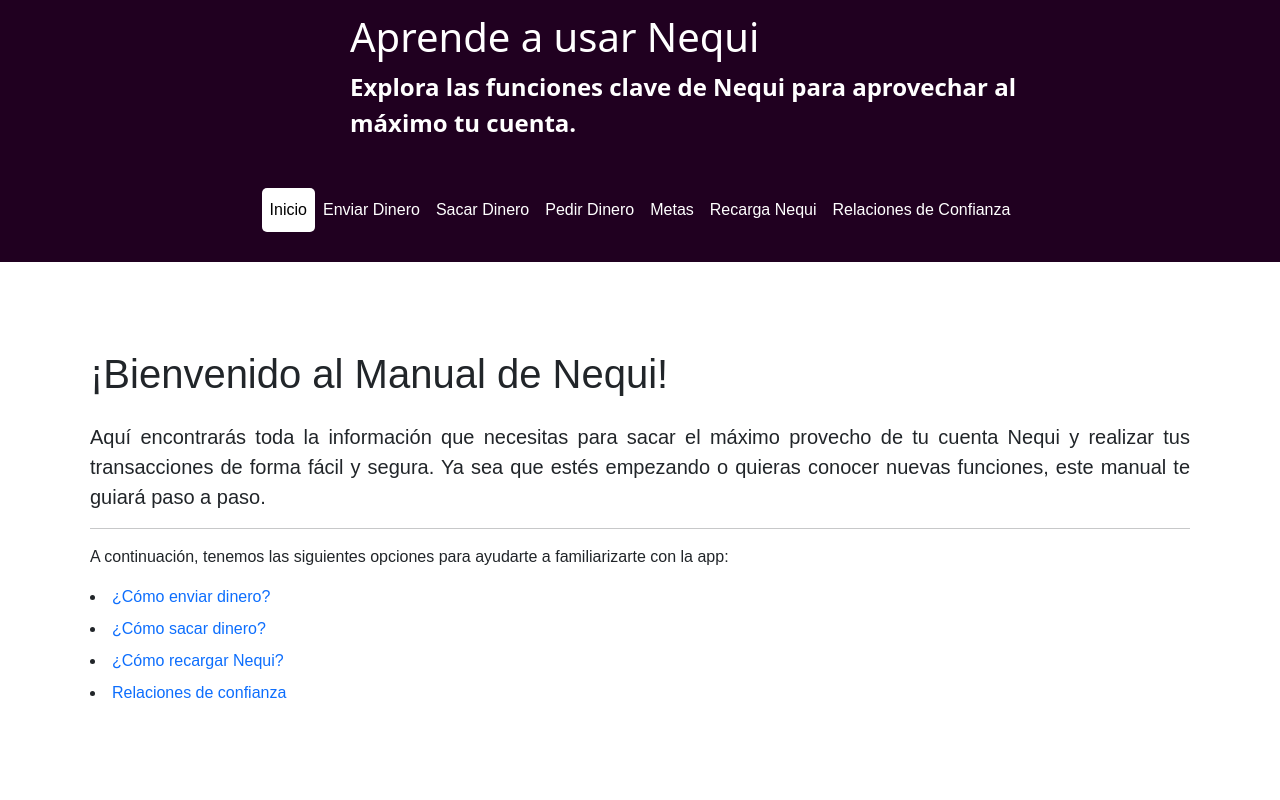
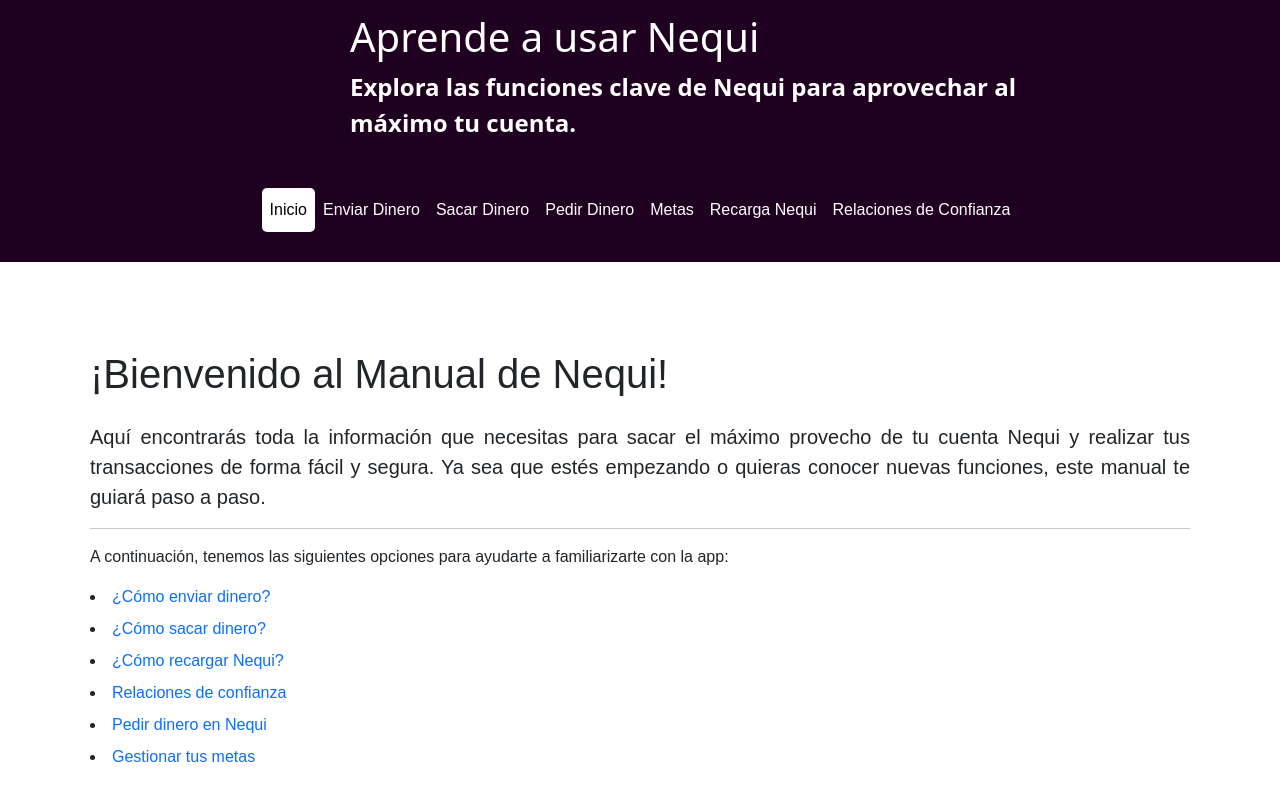
Before and after one commit to danielcaicedo98/manual-usuario-dciu, a React (Create React App) app: page / in a window 1280 px wide. Shown: the part 343-1143 px from the top of the page. Built offline with nearby package versions, Linux system fonts and the light colour scheme.

Commit message:
manual finalizado

```diff
--- a/src/components/Navbar.jsx
+++ b/src/components/Navbar.jsx
@@ -54,8 +54,8 @@
             <li className="nav-item">
               <NavLink to="/pedirdinero" className="nav-link" activeClassName="active" onClick={() => setHeaderText(
                 {
-                  titulo:"Cómo Retirar Dinero en Nequi",
-                  texto: "En esta sección te enseñamos cómo sacar dinero fácilmente"
+                  titulo:"Cómo Pedir Dinero en Nequi",
+                  texto: "En esta sección te enseñamos cómo pedir dinero fácilmente"
                 }
               )}>
                 Pedir Dinero
@@ -64,8 +64,8 @@
             <li className="nav-item">
               <NavLink to="/metas" className="nav-link" activeClassName="active" onClick={() => setHeaderText(
                 {
-                  titulo:"Cómo Retirar Dinero en Nequi",
-                  texto: "En esta sección te enseñamos cómo sacar dinero fácilmente"
+                  titulo:"Metas",
+                  texto: "En esta sección te enseñamos cómo gestionar tus metas"
                 }
               )}>
                 Metas
--- a/src/pages/Inicio.jsx
+++ b/src/pages/Inicio.jsx
@@ -55,6 +55,28 @@
           Relaciones de confianza
         </Link>
       </li>
+      <li style={{ marginBottom: '0.5rem', padding: 0 }}>
+        <Link to="/pedirdinero" className="text-primary" style={{ textDecoration: 'none', display: 'inline' }}
+          onClick={() => setHeaderText(
+            {
+              titulo: "Cómo Pedir Dinero en Nequi",
+              texto: "En esta sección te enseñamos cómo pedir dinero fácilmente"
+            }
+          )}>
+          Pedir dinero en Nequi
+        </Link>
+      </li>
+      <li style={{ marginBottom: '0.5rem', padding: 0 }}>
+        <Link to="/metas" className="text-primary" style={{ textDecoration: 'none', display: 'inline' }}
+          onClick={() => setHeaderText(
+            {
+              titulo: "Metas",
+              texto: "En esta sección te enseñamos cómo gestionar tus metas"
+            }
+          )}>
+          Gestionar tus metas
+        </Link>
+      </li>
     </div>
   );
 }
```
